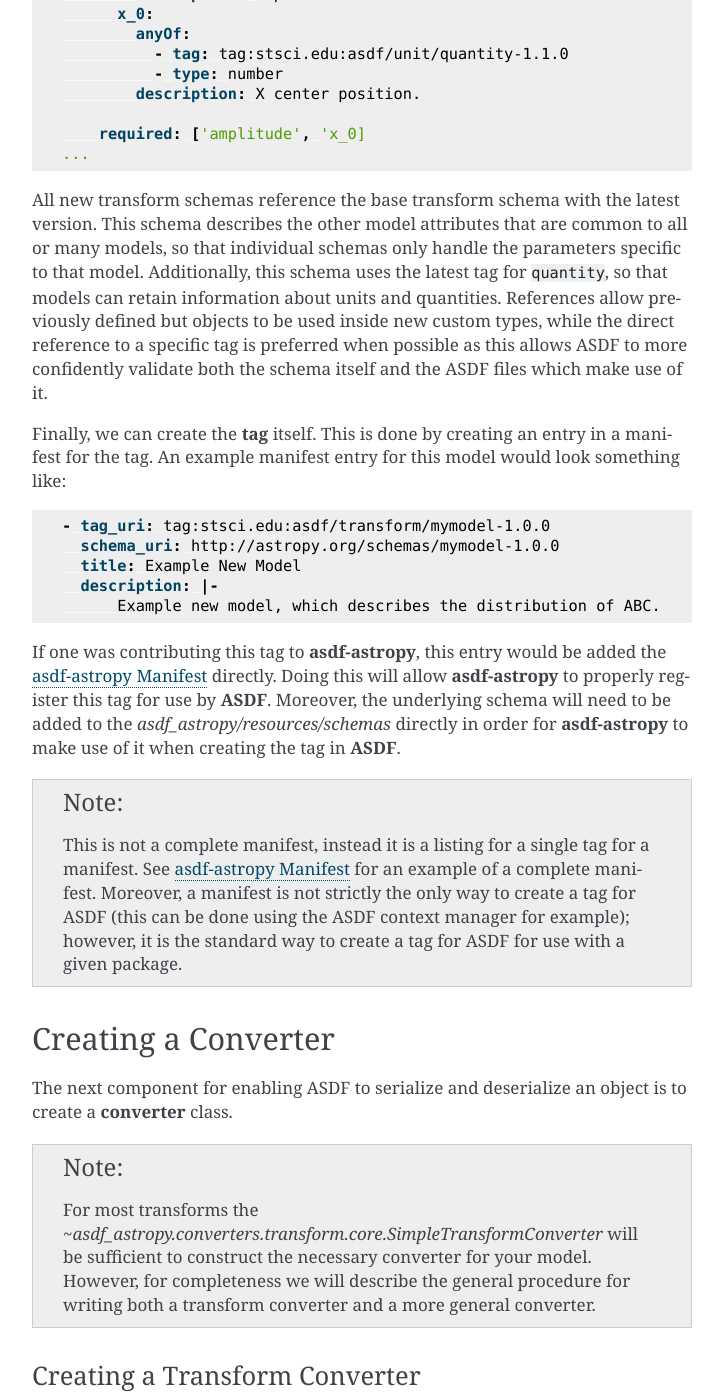
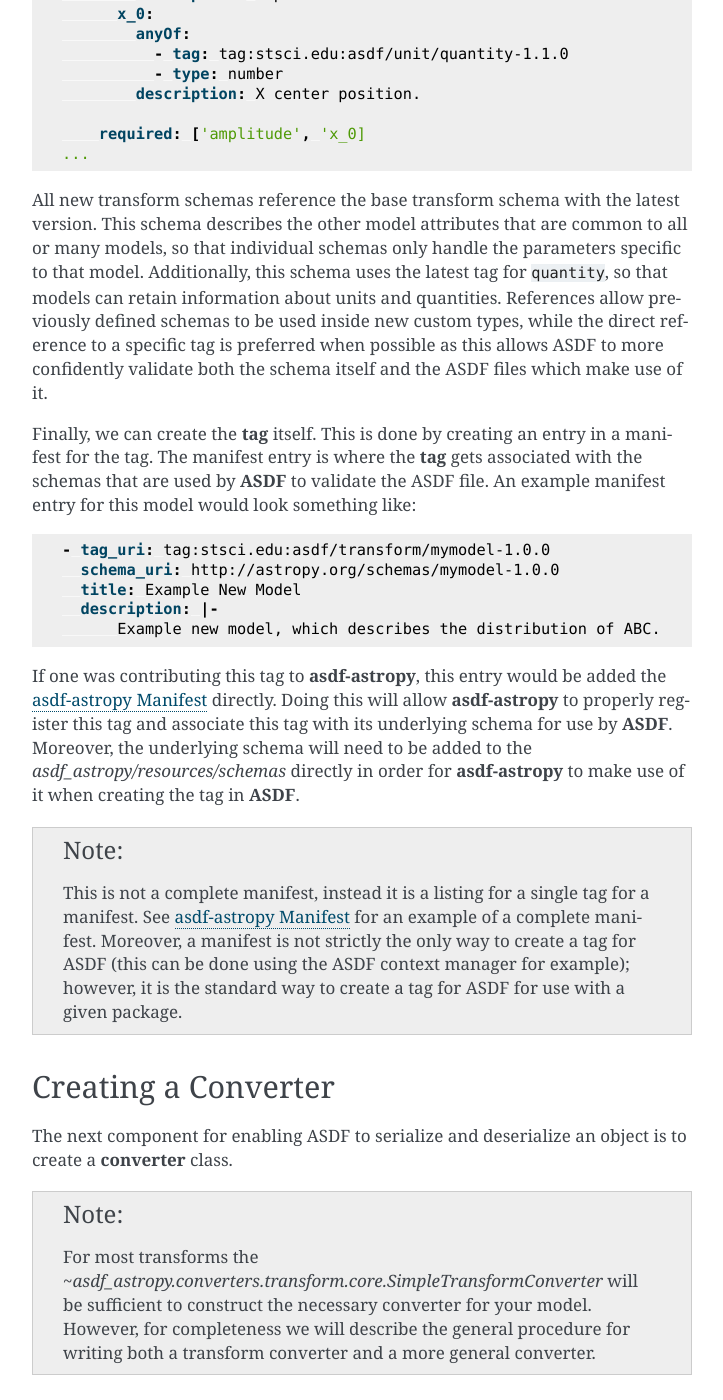
Before and after one commit to astropy/asdf-astropy, a Sphinx documentation site: the page built from docs/asdf-astropy/example.rst, in a window 1280 px wide and 1400 px high, scrolled down 923 px. Shown: the whole window, without its empty margins (388-1111 px from the left). Built offline with Sphinx 7.4.7, drawn with Linux system fonts in a browser that asks for light colours; the version number could not be read and is left out; some of the changed text lies outside the part shown.

Commit message:
Address perrygreenfield's content comments.

```diff
--- a/docs/asdf-astropy/example.rst
+++ b/docs/asdf-astropy/example.rst
@@ -59,13 +59,14 @@ version. This schema describes the other model attributes that are common to all
 or many models, so that individual schemas only handle the parameters specific
 to that model. Additionally, this schema uses the latest tag for ``quantity``,
 so that models can retain information about units and quantities. References allow
-previously defined but objects to be used inside new custom types, while the direct
+previously defined schemas to be used inside new custom types, while the direct
 reference to a specific tag is preferred when possible as this allows ASDF to more
 confidently validate both the schema itself and the ASDF files which make use of it.
 
 Finally, we can create the **tag** itself. This is done by creating an entry in a
-manifest for the tag. An example manifest entry for this model would look something
-like:
+manifest for the tag. The manifest entry is where the **tag** gets associated with the
+schemas that are used by **ASDF** to validate the ASDF file. An example manifest
+entry for this model would look something like:
 
 .. code-block:: yaml
 
@@ -77,8 +78,8 @@ like:
 
 If one was contributing this tag to **asdf-astropy**, this entry would be
 added the :ref:`asdf-astropy_manifest` directly. Doing this will allow
-**asdf-astropy** to properly register this tag for use by **ASDF**.
-Moreover, the underlying schema will need to be added to the
+**asdf-astropy** to properly register this tag and associate this tag with its underlying
+schema for use by **ASDF**. Moreover, the underlying schema will need to be added to the
 `asdf_astropy/resources/schemas` directly in order for **asdf-astropy** to make
 use of it when creating the tag in **ASDF**.
 
@@ -114,7 +115,9 @@ will perform the serialization of the parts of ``MyModel`` which are specific to
 while ``from_yaml_tree_transform`` will perform the deserialization of the parts of
 ``MyModel`` specific to ``MyModel``. Moreover, the converter class must also
 specify the `tags` corresponding to ``MyModel`` and the matching python `types` for
-those `tags`::
+those `tags`. The `tags` are what **ASDF** uses to identify which converter to use when
+deserializing an ASDF file, while the `types` are used by **ASDF** to identify which converter
+to use when serializing an object to an ASDF file.::
 
     from asdf_astropy.converters.transform.core import TransformConverterBase, parameter_to_value
 
```
